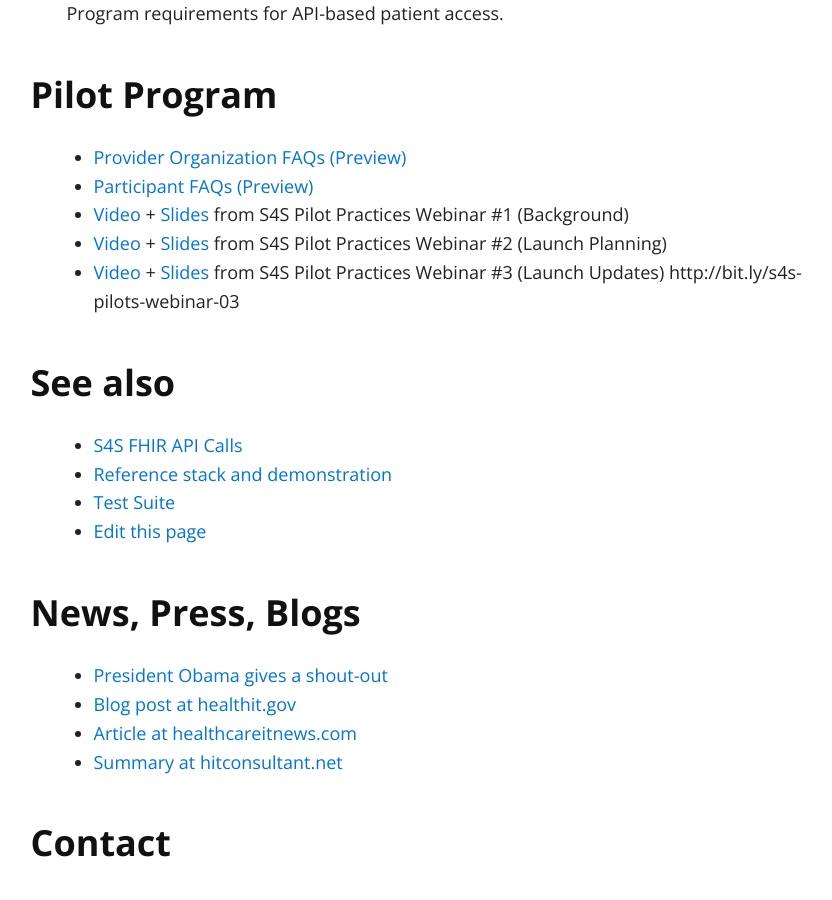
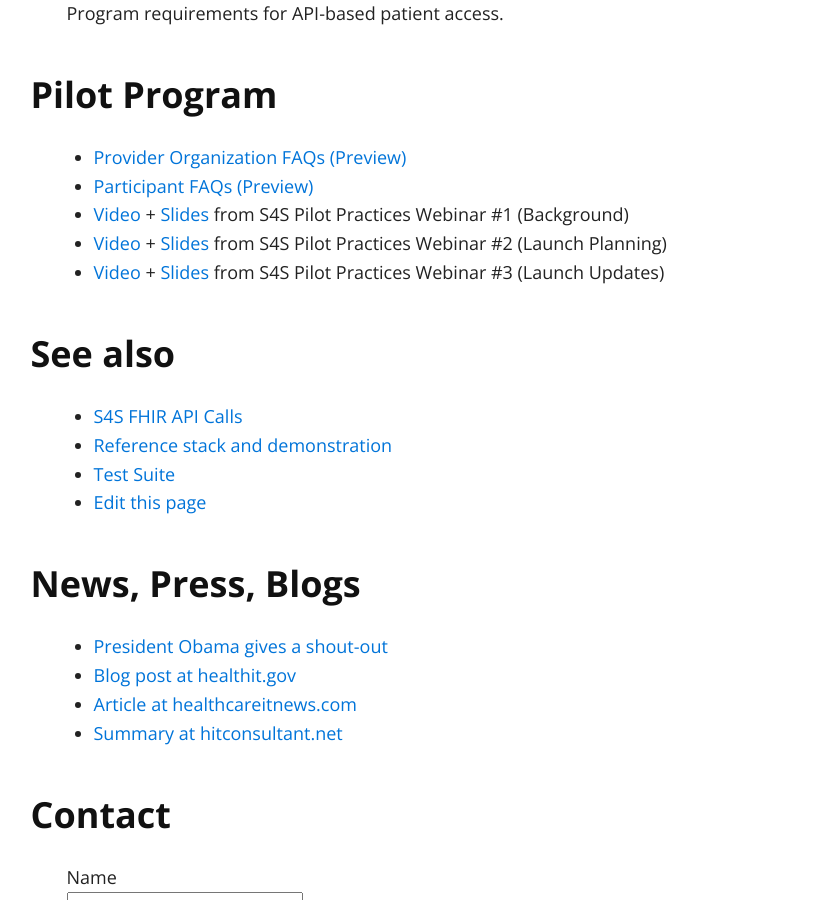
Before and after one commit to sync-for-science/sync-for-science.github.io, a Jekyll site: the page built from index.md, in a window 1280 px wide and 900 px high, scrolled down 1450 px. Shown: the whole window, without its empty margins (186-1018 px from the left). Built offline with Jekyll 4.4.1, drawn with Linux system fonts in a browser that asks for light colours; nearby versions of some CDN libraries; our own code applies the rules of GitHub Pages for plain Markdown files; some of the changed lines change nothing that is shown.

Commit message:
Update index.md

```diff
--- a/index.md
+++ b/index.md
@@ -46,8 +46,6 @@
 * [Video](http://bit.ly/s4s-pilot-webinar-01) + [Slides](http://bit.ly/s4s-pilot-practices-webinar) from S4S Pilot Practices Webinar #1 (Background)
 * [Video](http://bit.ly/s4s-pilot-webinar-02) + [Slides](http://bit.ly/s4s-pilot-launch-webinar) from S4S Pilot Practices Webinar #2 (Launch Planning)
 * [Video](http://bit.ly/s4s-pilots-webinar-03-video) + [Slides](http://bit.ly/s4s-pilots-webinar-03-slides) from S4S Pilot Practices Webinar #3 (Launch Updates)
-http://bit.ly/s4s-pilots-webinar-03
-
 
 ### See also
 
```
